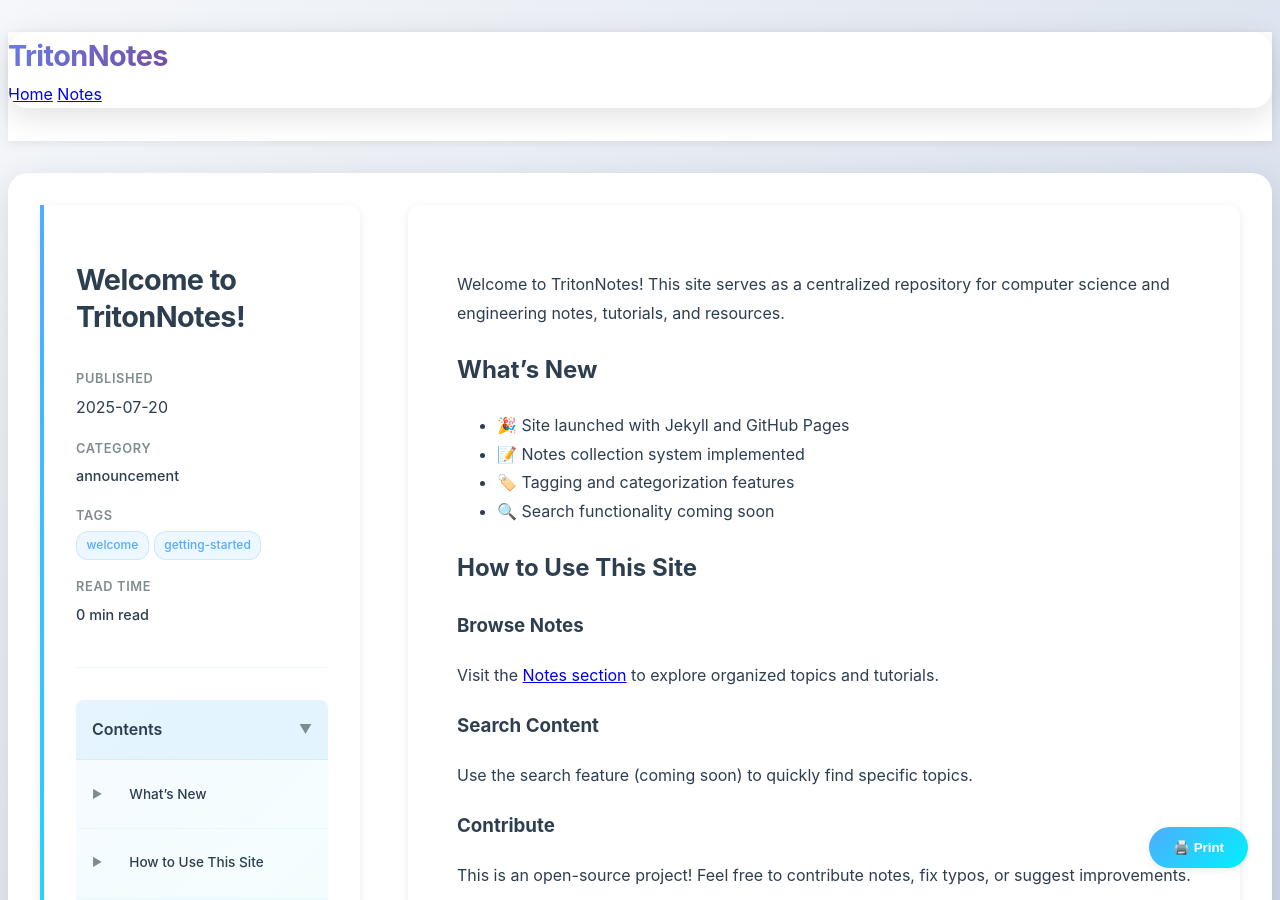
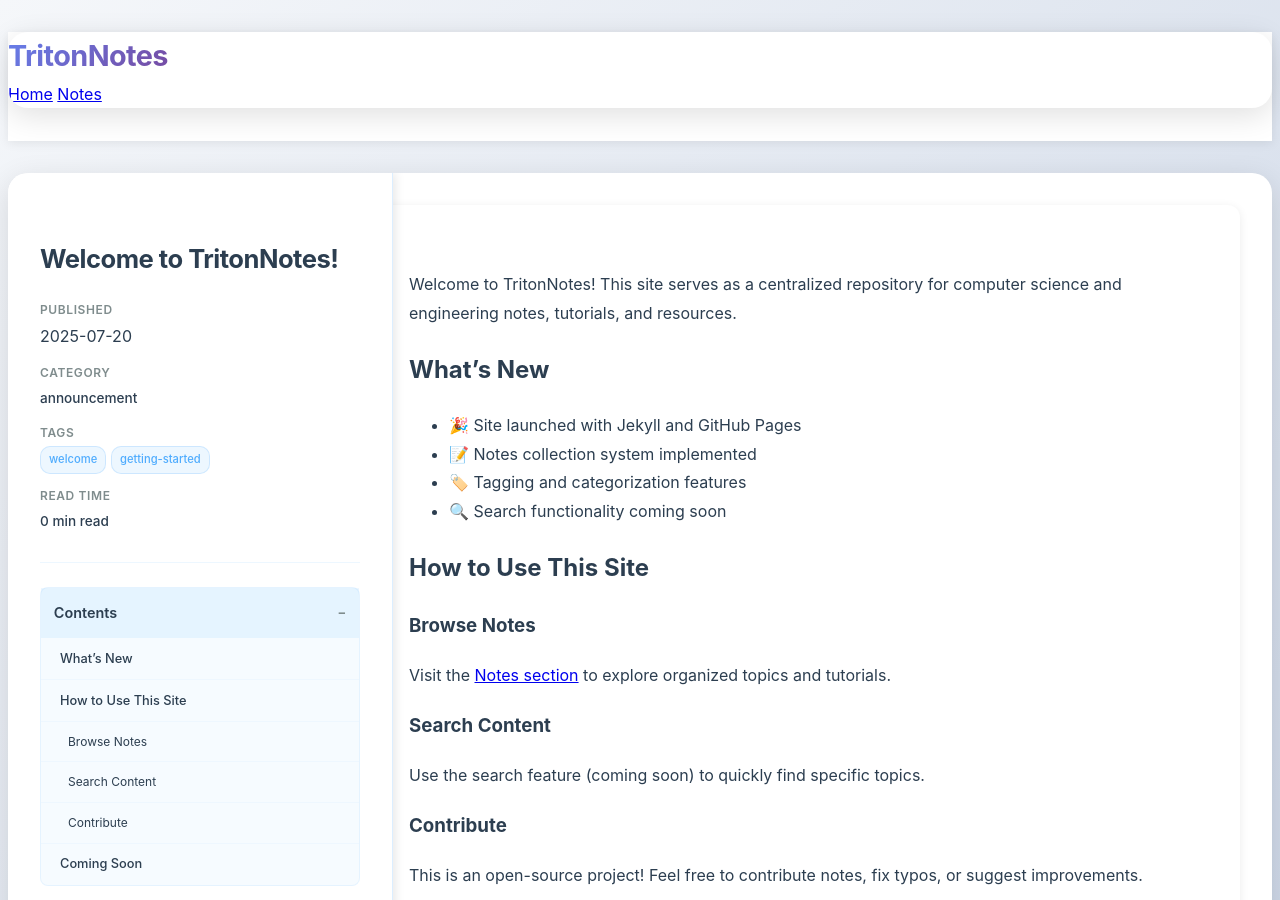
Before and after one commit to sasidharreddy999/TritonNotes, a Jekyll site: the page built from _posts/2025-07-21-welcome-to-tritonnotes.md, in a window 1280 px wide and 900 px high. Built offline with Jekyll 4.4.1, drawn with Linux system fonts in a browser that asks for light colours.

Commit message:
Fix post layout: make sidebar completely fixed and simplify TOC
- Change sidebar from sticky to completely fixed position
- Content area now has proper left margin offset (320px)
- Sidebar stays fixed when content scrolls
- Simplified table of contents with flat structure (no complex nesting)
- Improved TOC toggle with +/- indicators
- Better responsive design for mobile devices
- Enhanced scrollspy for active heading detection

```diff
--- a/assets/css/post.scss
+++ b/assets/css/post.scss
@@ -3,33 +3,28 @@
 
 /* ===== POST LAYOUT SPECIFIC STYLES ===== */
 .post-layout {
-  display: grid;
-  grid-template-columns: 320px 1fr;
-  gap: 3rem;
+  display: flex;
   max-width: 1400px;
   margin: 0 auto;
-  padding: 2rem;
-  align-items: start;
+  padding: 0;
   min-height: 100vh;
   box-sizing: border-box;
 }
 
-/* ===== SIDEBAR FIXED SCROLLING ===== */
+/* ===== COMPLETELY FIXED SIDEBAR ===== */
 .post-sidebar {
-  position: sticky;
-  top: 2rem;
-  height: fit-content;
-  max-height: calc(100vh - 4rem);
+  position: fixed;
+  top: 0;
+  left: 0;
+  width: 320px;
+  height: 100vh;
   overflow-y: auto;
   overflow-x: hidden;
   background: var(--bg-card, #ffffff);
-  border-radius: var(--border-radius, 12px);
   padding: 2rem;
-  box-shadow: var(--shadow-light, 0 2px 10px rgba(0,0,0,0.08));
-  border-left: 4px solid;
-  border-image: linear-gradient(135deg, #4facfe 0%, #00f2fe 100%) 1;
-  z-index: 10;
-  align-self: start;
+  box-shadow: 2px 0 10px rgba(0,0,0,0.1);
+  border-right: 1px solid rgba(79, 172, 254, 0.2);
+  z-index: 1000;
   /* Custom scrollbar for sidebar */
   scrollbar-width: thin;
   scrollbar-color: rgba(79, 172, 254, 0.3) transparent;
@@ -52,13 +47,13 @@
   background: rgba(79, 172, 254, 0.5);
 }
 
-/* ===== CONTENT AREA INDEPENDENT SCROLLING ===== */
+/* ===== CONTENT AREA WITH PROPER OFFSET ===== */
 .post-content {
+  margin-left: 320px;
+  width: calc(100% - 320px);
+  padding: 2rem;
   min-height: 100vh;
-  overflow: visible;
-  display: flex;
-  flex-direction: column;
-  gap: 2rem;
+  background: transparent;
 }
 
 .linear-article {
@@ -68,34 +63,36 @@
   box-shadow: var(--shadow-light, 0 2px 10px rgba(0,0,0,0.08));
   border: 1px solid rgba(255,255,255,0.2);
   line-height: 1.8;
-  flex: 1;
+  max-width: 800px;
+  margin: 0 auto;
 }
 
-/* ===== POST INFO STYLING ===== */
+/* ===== SIMPLIFIED POST INFO STYLING ===== */
 .post-info .post-title {
-  font-size: 1.8rem;
+  font-size: 1.6rem;
   font-weight: 700;
   color: var(--text-primary, #2c3e50);
-  margin-bottom: 2rem;
+  margin-bottom: 1.5rem;
   line-height: 1.3;
   letter-spacing: -0.02em;
+  padding-top: 1rem;
 }
 
 .post-meta-sidebar {
-  margin-bottom: 2rem;
-  padding-bottom: 1.5rem;
+  margin-bottom: 1.5rem;
+  padding-bottom: 1rem;
   border-bottom: 1px solid rgba(79, 172, 254, 0.1);
 }
 
 .meta-item {
-  margin-bottom: 1rem;
+  margin-bottom: 0.8rem;
   display: flex;
   flex-direction: column;
-  gap: 0.3rem;
+  gap: 0.2rem;
 }
 
 .meta-label {
-  font-size: 0.8rem;
+  font-size: 0.75rem;
   font-weight: 600;
   color: var(--text-secondary, #7f8c8d);
   text-transform: uppercase;
@@ -103,7 +100,7 @@
 }
 
 .meta-value {
-  font-size: 0.9rem;
+  font-size: 0.85rem;
   color: var(--text-primary, #2c3e50);
   font-weight: 500;
 }
@@ -117,29 +114,29 @@
 .tag-minimal {
   background: rgba(79, 172, 254, 0.1);
   color: #4facfe;
-  padding: 0.2rem 0.6rem;
-  border-radius: 12px;
-  font-size: 0.75rem;
+  padding: 0.2rem 0.5rem;
+  border-radius: 10px;
+  font-size: 0.7rem;
   font-weight: 500;
   border: 1px solid rgba(79, 172, 254, 0.2);
 }
 
-/* ===== TABLE OF CONTENTS ===== */
+/* ===== SIMPLIFIED TABLE OF CONTENTS ===== */
 .table-of-contents {
-  background: linear-gradient(135deg, rgba(79, 172, 254, 0.05) 0%, rgba(0, 242, 254, 0.05) 100%);
+  background: rgba(79, 172, 254, 0.05);
   border-radius: 8px;
-  overflow: hidden;
+  border: 1px solid rgba(79, 172, 254, 0.1);
 }
 
 .toc-header {
-  padding: 1rem;
+  padding: 0.8rem;
   background: rgba(79, 172, 254, 0.1);
   cursor: pointer;
   display: flex;
   justify-content: space-between;
   align-items: center;
-  border-bottom: 1px solid rgba(79, 172, 254, 0.1);
-  transition: background 0.3s ease;
+  transition: background 0.2s ease;
+  user-select: none;
 }
 
 .toc-header:hover {
@@ -147,7 +144,7 @@
 }
 
 .toc-header h3 {
-  font-size: 1rem;
+  font-size: 0.9rem;
   font-weight: 600;
   margin: 0;
   color: var(--text-primary, #2c3e50);
@@ -156,28 +153,15 @@
 .toc-toggle {
   font-size: 0.8rem;
   color: var(--text-secondary, #7f8c8d);
-  transition: transform 0.3s ease;
+  transition: transform 0.2s ease;
+  font-weight: bold;
 }
 
+/* ===== SIMPLIFIED TOC CONTENT ===== */
 .toc-content {
+  max-height: 400px;
+  overflow-y: auto;
   padding: 0;
-  max-height: 300px;
-  overflow-y: auto;
-  scrollbar-width: thin;
-  scrollbar-color: rgba(79, 172, 254, 0.2) transparent;
-}
-
-.toc-content::-webkit-scrollbar {
-  width: 4px;
-}
-
-.toc-content::-webkit-scrollbar-track {
-  background: transparent;
-}
-
-.toc-content::-webkit-scrollbar-thumb {
-  background: rgba(79, 172, 254, 0.2);
-  border-radius: 2px;
 }
 
 .toc-content ul {
@@ -190,14 +174,19 @@
   border-bottom: 1px solid rgba(79, 172, 254, 0.05);
 }
 
+.toc-content li:last-child {
+  border-bottom: none;
+}
+
+/* Simple TOC Links - No Complex Nesting */
 .toc-content a {
   display: block;
-  padding: 0.7rem 1rem;
+  padding: 0.6rem 1rem;
   text-decoration: none;
   color: var(--text-primary, #2c3e50);
-  font-size: 0.85rem;
-  font-weight: 500;
-  transition: all 0.3s ease;
+  font-size: 0.8rem;
+  font-weight: 400;
+  transition: all 0.2s ease;
   border-left: 3px solid transparent;
 }
 
@@ -205,47 +194,29 @@
   background: rgba(79, 172, 254, 0.08);
   border-left-color: #4facfe;
   color: #4facfe;
-  transform: translateX(3px);
 }
 
 .toc-content a.active {
-  background: rgba(79, 172, 254, 0.1);
+  background: rgba(79, 172, 254, 0.12);
   border-left-color: #4facfe;
   color: #4facfe;
-  font-weight: 600;
+  font-weight: 500;
 }
 
-.toc-section-header {
-  display: flex;
-  align-items: center;
-  gap: 0.5rem;
-  cursor: pointer;
-  padding: 0.7rem 1rem;
-  transition: background 0.3s ease;
+/* Indentation for different heading levels */
+.toc-content .toc-h2 a {
+  padding-left: 1rem;
+  font-weight: 500;
 }
 
-.toc-section-header:hover {
-  background: rgba(79, 172, 254, 0.08);
+.toc-content .toc-h3 a {
+  padding-left: 1.5rem;
+  font-size: 0.75rem;
 }
 
-.toc-arrow {
+.toc-content .toc-h4 a {
+  padding-left: 2rem;
   font-size: 0.7rem;
-  color: var(--text-secondary, #7f8c8d);
-  transition: transform 0.3s ease;
-}
-
-.toc-subsection {
-  background: rgba(79, 172, 254, 0.03);
-}
-
-.toc-h3 a {
-  padding-left: 2rem;
-  font-size: 0.8rem;
-}
-
-.toc-h4 a {
-  padding-left: 3rem;
-  font-size: 0.75rem;
 }
 
 /* ===== POST NAVIGATION ===== */
@@ -256,9 +227,7 @@
   gap: 1rem;
   margin-top: 3rem;
   padding-top: 2rem;
-  border-top: 2px solid transparent;
-  background: linear-gradient(white, white) padding-box,
-              linear-gradient(135deg, #4facfe 0%, #00f2fe 100%) border-box;
+  border-top: 2px solid rgba(79, 172, 254, 0.2);
 }
 
 .post-navigation a {
@@ -293,14 +262,14 @@
 
 /* ===== RESPONSIVE DESIGN ===== */
 @media (max-width: 1024px) {
-  .post-layout {
-    grid-template-columns: 280px 1fr;
-    gap: 2rem;
-    padding: 1rem;
+  .post-sidebar {
+    width: 280px;
   }
 
-  .post-sidebar {
-    max-height: calc(100vh - 3rem);
+  .post-content {
+    margin-left: 280px;
+    width: calc(100% - 280px);
+    padding: 1.5rem;
   }
 
   .linear-article {
@@ -311,18 +280,31 @@
 @media (max-width: 768px) {
   .post-layout {
     display: block;
-    padding: 1rem;
   }
 
   .post-sidebar {
     position: relative;
-    max-height: none;
-    margin-bottom: 2rem;
-    top: 0;
+    width: 100%;
+    height: auto;
+    margin-bottom: 1rem;
+    box-shadow: 0 2px 10px rgba(0,0,0,0.08);
+    border-right: none;
+    border-bottom: 2px solid rgba(79, 172, 254, 0.2);
   }
 
   .post-content {
-    min-height: auto;
+    margin-left: 0;
+    width: 100%;
+    padding: 1rem;
+  }
+
+  .toc-content {
+    max-height: 200px;
+  }
+
+  .post-info .post-title {
+    font-size: 1.4rem;
+    padding-top: 0;
   }
 
   .post-navigation {
--- a/assets/js/post.js
+++ b/assets/js/post.js
@@ -1,12 +1,12 @@
-// Table of Contents Generator and Post Navigation
+// Simple Table of Contents Generator for Post Layout
 document.addEventListener('DOMContentLoaded', function() {
-  generateTableOfContents();
+  generateSimpleTOC();
   initializeScrollspy();
   initializeSmoothScrolling();
 });
 
-// Generate table of contents
-function generateTableOfContents() {
+// Generate a simple, flat table of contents
+function generateSimpleTOC() {
   const toc = document.getElementById('toc');
   const headings = document.querySelectorAll('.linear-article h2, .linear-article h3, .linear-article h4');
 
@@ -19,45 +19,23 @@ function generateTableOfContents() {
   }
 
   let tocHTML = '<ul>';
-  let openSections = []; // Track open sections
 
   headings.forEach(function(heading, index) {
     const id = 'heading-' + index;
     heading.id = id;
     const level = parseInt(heading.tagName.substring(1));
-    const indent = level === 3 ? 'toc-h3' : level === 4 ? 'toc-h4' : '';
+    const levelClass = 'toc-h' + level;
 
-    // Close previous sections if needed
-    while (openSections.length > 0 && openSections[openSections.length - 1] >= level) {
-      tocHTML += '</ul></li>';
-      openSections.pop();
-    }
-
-    // Add collapsible functionality for h2 headings
-    if (level === 2) {
-      tocHTML += `<li class="toc-section">
-        <div class="toc-section-header" onclick="toggleSection(this)">
-          <span class="toc-arrow">▶</span>
-          <a href="#${id}">${heading.textContent}</a>
-        </div>
-        <ul class="toc-subsection">`;
-      openSections.push(level);
-    } else {
-      tocHTML += `<li class="${indent}"><a href="#${id}">${heading.textContent}</a></li>`;
-    }
+    tocHTML += `<li class="${levelClass}">
+      <a href="#${id}">${heading.textContent.trim()}</a>
+    </li>`;
   });
-
-  // Close all remaining open sections
-  while (openSections.length > 0) {
-    tocHTML += '</ul></li>';
-    openSections.pop();
-  }
 
   tocHTML += '</ul>';
   toc.innerHTML = tocHTML;
 }
 
-// Toggle table of contents visibility
+// Simple TOC toggle
 function toggleTOC() {
   const content = document.getElementById('toc-content');
   const toggle = document.getElementById('toc-toggle');
@@ -66,30 +44,10 @@ function toggleTOC() {
 
   if (content.style.display === 'none') {
     content.style.display = 'block';
-    toggle.textContent = '▼';
-    toggle.style.transform = 'rotate(0deg)';
+    toggle.textContent = '−';
   } else {
     content.style.display = 'none';
-    toggle.textContent = '▶';
-    toggle.style.transform = 'rotate(-90deg)';
-  }
-}
-
-// Toggle individual sections in TOC
-function toggleSection(header) {
-  const arrow = header.querySelector('.toc-arrow');
-  const subsection = header.parentElement.querySelector('.toc-subsection');
-
-  if (!arrow || !subsection) return;
-
-  if (subsection.style.display === 'none') {
-    subsection.style.display = 'block';
-    arrow.textContent = '▼';
-    arrow.style.transform = 'rotate(0deg)';
-  } else {
-    subsection.style.display = 'none';
-    arrow.textContent = '▶';
-    arrow.style.transform = 'rotate(-90deg)';
+    toggle.textContent = '+';
   }
 }
 
@@ -102,18 +60,22 @@ function initializeScrollspy() {
     const tocLinks = document.querySelectorAll('.table-of-contents a');
 
     let activeHeading = null;
+    let closestDistance = Infinity;
 
+    // Find the heading closest to the top of the viewport
     headings.forEach(function(heading) {
       const rect = heading.getBoundingClientRect();
-      if (rect.top <= 100) {
+      const distance = Math.abs(rect.top - 100);
+
+      if (rect.top <= 150 && distance < closestDistance) {
         activeHeading = heading;
+        closestDistance = distance;
       }
     });
 
     // Remove active class from all links
     tocLinks.forEach(function(link) {
       link.classList.remove('active');
-      link.parentElement.classList.remove('active');
     });
 
     // Add active class to current heading
@@ -121,16 +83,19 @@ function initializeScrollspy() {
       const activeLink = document.querySelector(`a[href="#${activeHeading.id}"]`);
       if (activeLink) {
         activeLink.classList.add('active');
-        activeLink.parentElement.classList.add('active');
 
-        // Expand parent section if needed
-        const sectionHeader = activeLink.closest('.toc-section')?.querySelector('.toc-section-header');
-        if (sectionHeader) {
-          const subsection = sectionHeader.parentElement.querySelector('.toc-subsection');
-          const arrow = sectionHeader.querySelector('.toc-arrow');
-          if (subsection && arrow && subsection.style.display === 'none') {
-            subsection.style.display = 'block';
-            arrow.textContent = '▼';
+        // Scroll the TOC to show the active link
+        const tocContent = document.querySelector('.toc-content');
+        if (tocContent) {
+          const linkRect = activeLink.getBoundingClientRect();
+          const tocRect = tocContent.getBoundingClientRect();
+
+          if (linkRect.bottom > tocRect.bottom || linkRect.top < tocRect.top) {
+            activeLink.scrollIntoView({
+              behavior: 'smooth',
+              block: 'center',
+              inline: 'nearest'
+            });
           }
         }
       }
@@ -151,7 +116,7 @@ function initializeScrollspy() {
   updateActiveHeading();
 }
 
-// Initialize smooth scrolling for TOC links
+// Simple smooth scrolling for TOC links
 function initializeSmoothScrolling() {
   document.addEventListener('click', function(e) {
     if (e.target.matches('.table-of-contents a')) {
@@ -160,42 +125,20 @@ function initializeSmoothScrolling() {
       const targetElement = document.getElementById(targetId);
 
       if (targetElement) {
-        const offsetTop = targetElement.getBoundingClientRect().top + window.pageYOffset - 100;
+        const offsetTop = targetElement.getBoundingClientRect().top + window.pageYOffset - 80;
         window.scrollTo({
           top: offsetTop,
           behavior: 'smooth'
         });
 
         // Update URL without triggering scroll
-        history.pushState(null, null, '#' + targetId);
+        history.replaceState(null, null, '#' + targetId);
       }
     }
   });
 }
 
-// Sidebar scroll position persistence
-function saveSidebarScrollPosition() {
-  const sidebar = document.querySelector('.post-sidebar');
-  if (sidebar) {
-    sessionStorage.setItem('sidebarScrollTop', sidebar.scrollTop);
-  }
-}
-
-function restoreSidebarScrollPosition() {
-  const sidebar = document.querySelector('.post-sidebar');
-  const savedScrollTop = sessionStorage.getItem('sidebarScrollTop');
-  if (sidebar && savedScrollTop) {
-    sidebar.scrollTop = parseInt(savedScrollTop);
-  }
-}
-
-// Save scroll position before page unload
-window.addEventListener('beforeunload', saveSidebarScrollPosition);
-
-// Restore scroll position after page load
-window.addEventListener('load', restoreSidebarScrollPosition);
-
-// Keyboard navigation
+// Keyboard shortcuts
 document.addEventListener('keydown', function(e) {
   // Toggle TOC with 'T' key
   if (e.key === 't' || e.key === 'T') {
@@ -204,44 +147,12 @@ document.addEventListener('keydown', function(e) {
       toggleTOC();
     }
   }
+});
 
-  // Navigate to next/previous sections with arrow keys
-  if (e.key === 'ArrowUp' || e.key === 'ArrowDown') {
-    if (!e.target.matches('input, textarea')) {
-      const activeLink = document.querySelector('.table-of-contents a.active');
-      if (activeLink) {
-        e.preventDefault();
-        const allLinks = Array.from(document.querySelectorAll('.table-of-contents a'));
-        const currentIndex = allLinks.indexOf(activeLink);
-
-        let targetIndex;
-        if (e.key === 'ArrowUp' && currentIndex > 0) {
-          targetIndex = currentIndex - 1;
-        } else if (e.key === 'ArrowDown' && currentIndex < allLinks.length - 1) {
-          targetIndex = currentIndex + 1;
-        }
-
-        if (targetIndex !== undefined) {
-          allLinks[targetIndex].click();
-        }
-      }
-    }
+// Initialize TOC state
+document.addEventListener('DOMContentLoaded', function() {
+  const toggle = document.getElementById('toc-toggle');
+  if (toggle) {
+    toggle.textContent = '−'; // Start expanded
   }
 });
-
-// Print functionality
-function initializePrintStyles() {
-  const printButton = document.createElement('button');
-  printButton.innerHTML = '🖨️ Print';
-  printButton.className = 'btn print-btn';
-  printButton.style.position = 'fixed';
-  printButton.style.bottom = '2rem';
-  printButton.style.right = '2rem';
-  printButton.style.zIndex = '1000';
-  printButton.onclick = window.print;
-
-  document.body.appendChild(printButton);
-}
-
-// Initialize print functionality
-document.addEventListener('DOMContentLoaded', initializePrintStyles);
```
